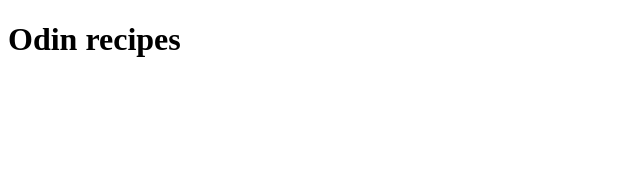
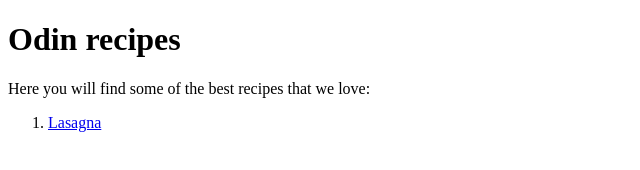
Before and after one commit to martinezmayaef/odin-recipes, a plain HTML site: page index.html in a window 1280 px wide. Shown: the whole page, without its empty margins (0-640 px from the left). Drawn offline with Linux system fonts and the light colour scheme.

Commit message:
Add the link to the new page

```diff
--- a/index.html
+++ b/index.html
@@ -6,5 +6,9 @@
     </head>
     <body>
         <h1>Odin recipes</h1>
+        <p>Here you will find some of the best recipes that we love:</p>
+        <ol>
+            <li><a href="./recipes/lasagna.html">Lasagna</a></li>
+        </ol>
     </body>
 </html>
```
Also changed, not shown: recipes/lasagna.html (+11 -0 lines).
